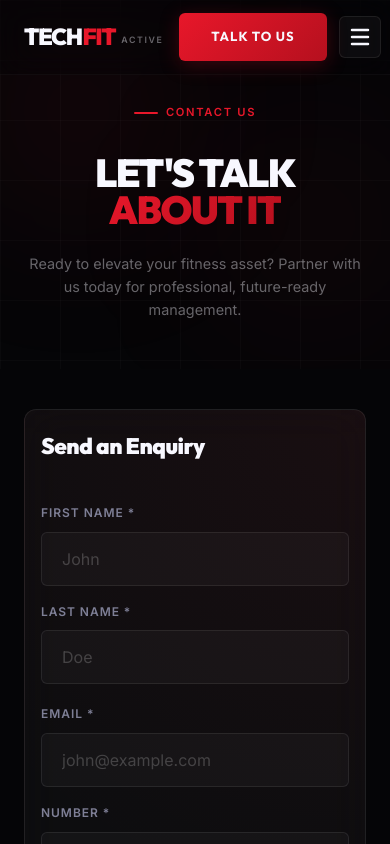
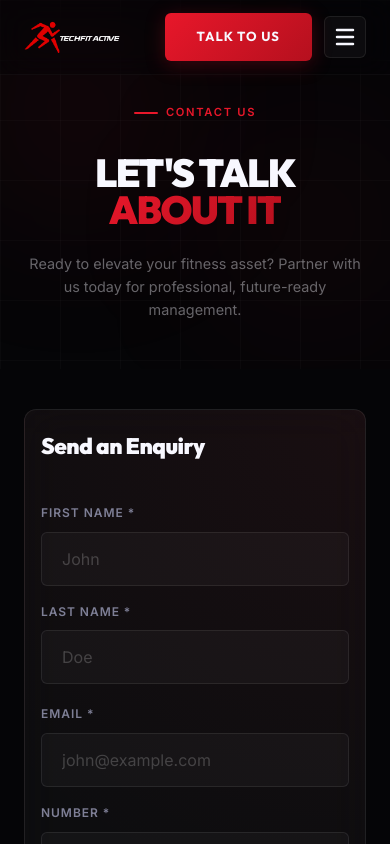
Before and after one commit to rahilmemdani/tech-fit, a React (Vite) app: page /contact in a window 390 px wide. Shown: the top 844 px of the page. Built offline with nearby package versions, Linux system fonts and the light colour scheme.

Commit message:
Added logo to all

```diff
--- a/src/App.tsx
+++ b/src/App.tsx
@@ -2,6 +2,7 @@ import { Suspense, lazy } from 'react';
 import { BrowserRouter as Router, Routes, Route } from 'react-router-dom';
 import Layout from './components/Layout/Layout';
 import ScrollToTop from './components/ScrollToTop';
+import Loader from './components/Loader';
 
 // Lazy load pages for performance
 const Home = lazy(() => import('./pages/Home.tsx'));
@@ -12,28 +13,13 @@ const Technology = lazy(() => import('./pages/Technology.tsx'));
 const Pricing = lazy(() => import('./pages/Pricing.tsx'));
 const Contact = lazy(() => import('./pages/Contact.tsx'));
 
-// Loading component
-const Loading = () => (
-  <div style={{
-    height: '100vh',
-    display: 'flex',
-    alignItems: 'center',
-    justifyContent: 'center',
-    backgroundColor: '#000',
-    color: '#E31837',
-    fontSize: '2rem',
-    fontWeight: 'bold'
-  }}>
-    TECHFIT<span style={{ color: '#fff' }}>ACTIVE...</span>
-  </div>
-);
 
 function App() {
   return (
     <Router>
       <ScrollToTop />
       <Layout>
-        <Suspense fallback={<Loading />}>
+        <Suspense fallback={<Loader />}>
           <Routes>
             <Route path="/" element={<Home />} />
             <Route path="/about" element={<About />} />
--- a/src/components/Layout/Footer.css
+++ b/src/components/Layout/Footer.css
@@ -27,6 +27,10 @@
 
 .footer__logo {
     margin-bottom: 1.2rem;
+}
+
+.footer__logo .nav-logo__img {
+    height: 48px;
 }
 
 .footer__desc {
--- a/src/components/Layout/Footer.tsx
+++ b/src/components/Layout/Footer.tsx
@@ -1,6 +1,7 @@
 import React from 'react';
 import { Link } from 'react-router-dom';
 import { Mail, Phone, MapPin, Instagram, Youtube, ArrowUpRight } from 'lucide-react';
+import logo from '../../assets/techfit-active-logo.png';
 import './Footer.css';
 
 const Footer: React.FC = () => {
@@ -23,9 +24,7 @@ const Footer: React.FC = () => {
                     {/* Brand */}
                     <div className="footer__brand">
                         <Link to="/" className="nav-logo footer__logo">
-                            <span className="nav-logo__word">TECH</span>
-                            <span className="nav-logo__accent">FIT</span>
-                            <span className="nav-logo__tag">ACTIVE</span>
+                            <img src={logo} alt="Techfit Active" className="nav-logo__img" />
                         </Link>
                         <p className="footer__desc">
                             Next-generation fitness & clubhouse management. We manage spaces like long-term assets.
--- a/src/components/Layout/Navbar.css
+++ b/src/components/Layout/Navbar.css
@@ -42,41 +42,27 @@
 /* ─── Logo ─── */
 .nav-logo {
     display: flex;
-    align-items: baseline;
-    gap: 0.05em;
+    align-items: center;
     text-decoration: none;
     flex-shrink: 0;
 }
 
-.nav-logo__word {
-    font-family: var(--font-display);
-    font-size: 1.45rem;
-    font-weight: 900;
-    letter-spacing: -0.06em;
-    color: var(--color-white);
-    line-height: 1;
+.nav-logo__img {
+    height: 44px;
+    width: auto;
+    display: block;
+    transition: height 0.5s cubic-bezier(0.22, 1, 0.36, 1),
+        filter 0.3s ease;
 }
 
-.nav-logo__accent {
-    font-family: var(--font-display);
-    font-size: 1.45rem;
-    font-weight: 900;
-    letter-spacing: -0.06em;
-    color: var(--color-primary);
-    line-height: 1;
+.navbar--scrolled .nav-logo__img {
+    height: 36px;
 }
 
-.nav-logo__tag {
-    font-family: var(--font-main);
-    font-size: 0.55rem;
-    font-weight: 600;
-    letter-spacing: 0.18em;
-    text-transform: uppercase;
-    color: var(--color-white-muted);
-    margin-left: 0.6em;
-    margin-bottom: 0.12em;
-    align-self: flex-end;
+.nav-logo:hover .nav-logo__img {
+    filter: drop-shadow(0 0 8px rgba(232, 23, 42, 0.4));
 }
+
 
 /* ─── Desktop Links ─── */
 .nav-links {
@@ -298,6 +284,14 @@
         display: none;
     }
 
+    .nav-logo__img {
+        height: 36px;
+    }
+
+    .navbar--scrolled .nav-logo__img {
+        height: 30px;
+    }
+
     .nav-toggle {
         display: flex;
         align-items: center;
--- a/src/components/Layout/Navbar.tsx
+++ b/src/components/Layout/Navbar.tsx
@@ -1,6 +1,7 @@
 import React, { useState, useEffect, useRef } from 'react';
 import { Link, useLocation } from 'react-router-dom';
 import { Menu, X } from 'lucide-react';
+import logo from '../../assets/techfit-active-logo.png';
 import './Navbar.css';
 
 const Navbar: React.FC = () => {
@@ -59,9 +60,7 @@ const Navbar: React.FC = () => {
         <div className="container nav-content">
           {/* Logo */}
           <Link to="/" className="nav-logo" aria-label="Techfit Active Home">
-            <span className="nav-logo__word">TECH</span>
-            <span className="nav-logo__accent">FIT</span>
-            <span className="nav-logo__tag">ACTIVE</span>
+            <img src={logo} alt="Techfit Active" className="nav-logo__img" />
           </Link>
 
           {/* Desktop Nav */}
@@ -113,9 +112,7 @@ const Navbar: React.FC = () => {
       >
         <div className="mobile-drawer__header">
           <Link to="/" className="nav-logo" onClick={() => setIsOpen(false)}>
-            <span className="nav-logo__word">TECH</span>
-            <span className="nav-logo__accent">FIT</span>
-            <span className="nav-logo__tag">ACTIVE</span>
+            <img src={logo} alt="Techfit Active" className="nav-logo__img" />
           </Link>
           <button className="nav-toggle" onClick={() => setIsOpen(false)} aria-label="Close menu">
             <X size={24} strokeWidth={2.5} />
--- /dev/null
+++ b/src/components/Loader.css
@@ -0,0 +1,109 @@
+/* ══════════════ PREMIUM LOADER ══════════════ */
+
+.loader {
+    position: fixed;
+    inset: 0;
+    z-index: 9999;
+    display: flex;
+    flex-direction: column;
+    align-items: center;
+    justify-content: center;
+    background: #000;
+    gap: 2.5rem;
+}
+
+/* ── Logo Animation ── */
+.loader__logo-wrapper {
+    position: relative;
+    display: flex;
+    align-items: center;
+    justify-content: center;
+}
+
+.loader__logo {
+    width: clamp(140px, 30vw, 200px);
+    height: auto;
+    animation: loaderPulse 1.8s ease-in-out infinite;
+    filter: drop-shadow(0 0 30px rgba(232, 23, 42, 0.3));
+}
+
+@keyframes loaderPulse {
+
+    0%,
+    100% {
+        transform: scale(1);
+        filter: drop-shadow(0 0 20px rgba(232, 23, 42, 0.2));
+    }
+
+    50% {
+        transform: scale(1.04);
+        filter: drop-shadow(0 0 40px rgba(232, 23, 42, 0.45));
+    }
+}
+
+/* ── Progress Bar ── */
+.loader__bar-track {
+    width: clamp(160px, 30vw, 220px);
+    height: 3px;
+    background: rgba(255, 255, 255, 0.06);
+    border-radius: 100px;
+    overflow: hidden;
+}
+
+.loader__bar-fill {
+    height: 100%;
+    width: 0%;
+    background: linear-gradient(90deg, var(--color-primary, #E8172A), #ff4d5a);
+    border-radius: 100px;
+    animation: loaderProgress 1.6s ease-in-out infinite;
+}
+
+@keyframes loaderProgress {
+    0% {
+        width: 0%;
+        margin-left: 0%;
+    }
+
+    50% {
+        width: 60%;
+        margin-left: 20%;
+    }
+
+    100% {
+        width: 0%;
+        margin-left: 100%;
+    }
+}
+
+/* ── Background Glow ── */
+.loader__glow {
+    position: absolute;
+    width: 300px;
+    height: 300px;
+    border-radius: 50%;
+    background: radial-gradient(circle, rgba(232, 23, 42, 0.08) 0%, transparent 70%);
+    filter: blur(60px);
+    pointer-events: none;
+    animation: loaderGlowPulse 2.5s ease-in-out infinite;
+}
+
+@keyframes loaderGlowPulse {
+
+    0%,
+    100% {
+        opacity: 0.5;
+        transform: scale(1);
+    }
+
+    50% {
+        opacity: 1;
+        transform: scale(1.15);
+    }
+}
+
+/* ── Fade-out Transition ── */
+.loader--fade-out {
+    opacity: 0;
+    pointer-events: none;
+    transition: opacity 0.5s ease-out;
+}
--- /dev/null
+++ b/src/components/Loader.tsx
@@ -0,0 +1,24 @@
+import React from 'react';
+import logo from '../assets/techfit-active-logo.png';
+import './Loader.css';
+
+const Loader: React.FC = () => {
+    return (
+        <div className="loader">
+            <div className="loader__glow" aria-hidden="true" />
+            <div className="loader__logo-wrapper">
+                <img
+                    src={logo}
+                    alt="Techfit Active"
+                    className="loader__logo"
+                    draggable={false}
+                />
+            </div>
+            <div className="loader__bar-track">
+                <div className="loader__bar-fill" />
+            </div>
+        </div>
+    );
+};
+
+export default Loader;
```
Also changed, not shown: src/assets/techfit-active-logo.png (added).
